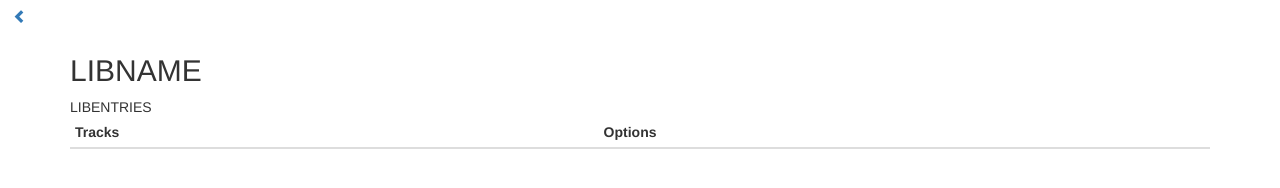
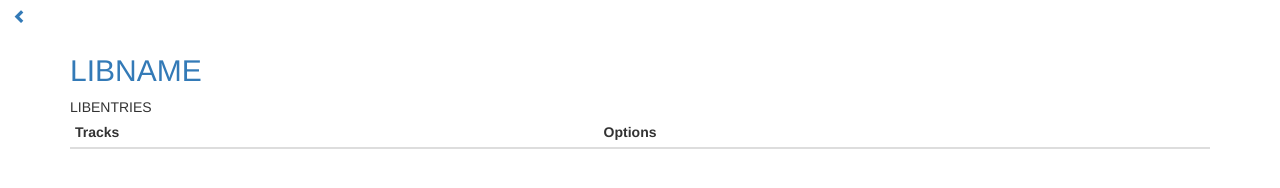
Before and after one commit to Schnullerpip/Atmosphere, a plain HTML site: page web/prototype.html in a window 1280 px wide. Drawn offline with nearby package versions, Linux system fonts and the light colour scheme; no server answers.

Commit message:
library names h1 are now links to them selves - this way users can update the page

```diff
--- a/web/prototype.html
+++ b/web/prototype.html
@@ -32,7 +32,7 @@
 <body>
 <a class="btn btn-lgj" href="index"><span class="glyphicon glyphicon-chevron-left"></span></a>
 <div class="container">
-    <h2>LIBNAME</h2>
+    <a href="LIB=LIBNAME"><h2>LIBNAME</h2></a>
     <table class="table table-striped table-hover table-condensed">
         <thead>
         <tr>
```
